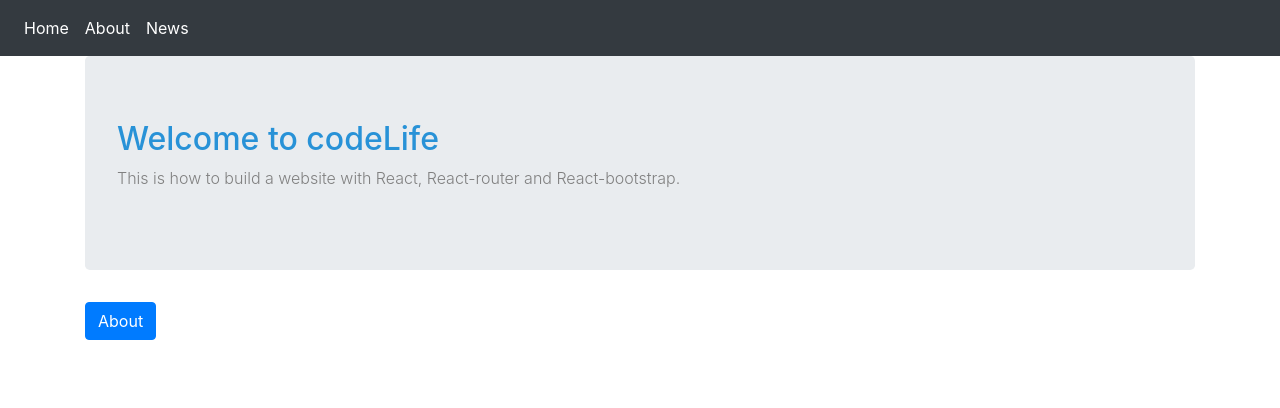
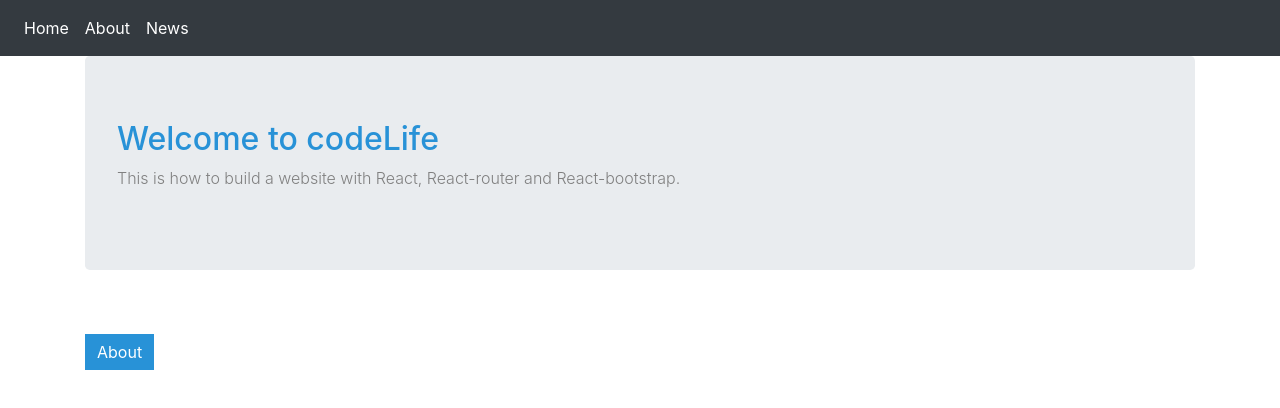
Before and after one commit to shomnathsomu/react-life, a React (Create React App) app: page / in a window 1280 px wide. Shown: the top 408 px of the page. Built offline with nearby package versions, Linux system fonts and the light colour scheme.

Commit message:
added related css

```diff
--- a/src/components/Home.css
+++ b/src/components/Home.css
@@ -0,0 +1,22 @@
+.jumbotron {
+    margin-bottom: 4em;
+}
+
+.person-wrapper {
+    margin-bottom: 2em;
+}
+
+.profile-pic {
+    width: 50%;
+}
+
+.btn-primary {
+    background-image: none;
+    border: none;
+    border-radius: 0;
+    background-color: #2892D7;
+}
+
+h3 {
+    margin-bottom: 1em;
+}
```
